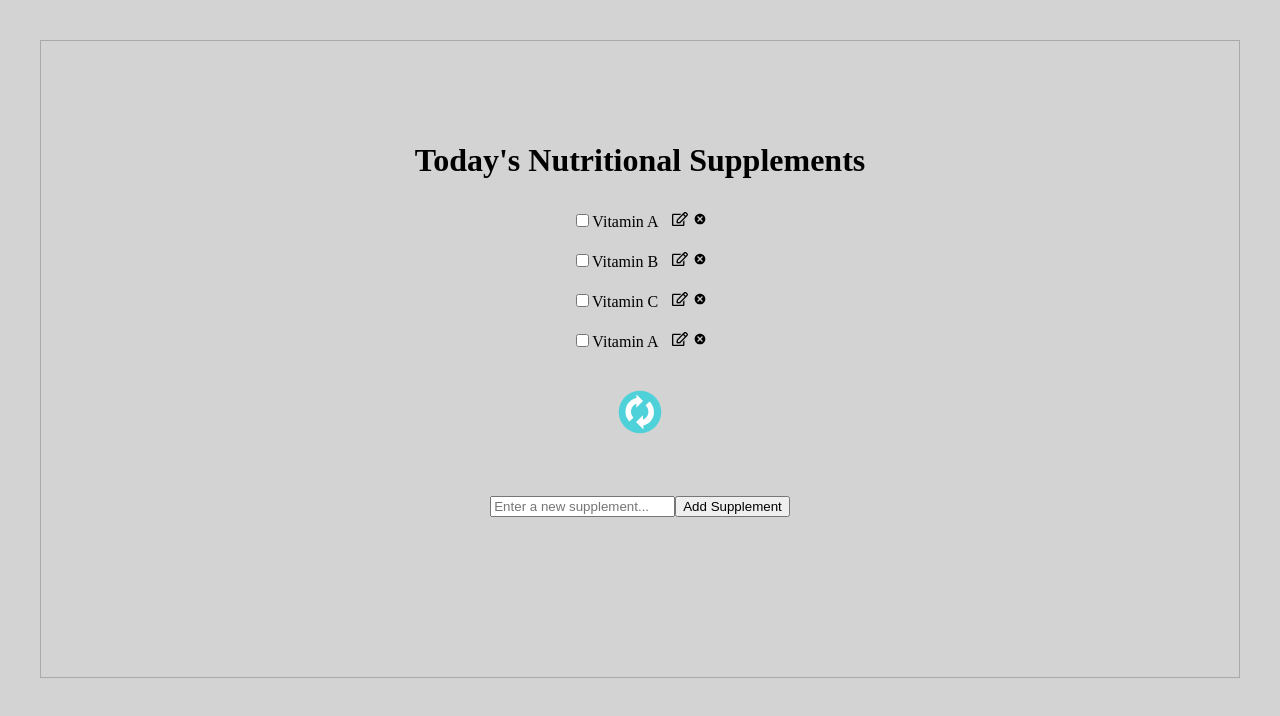
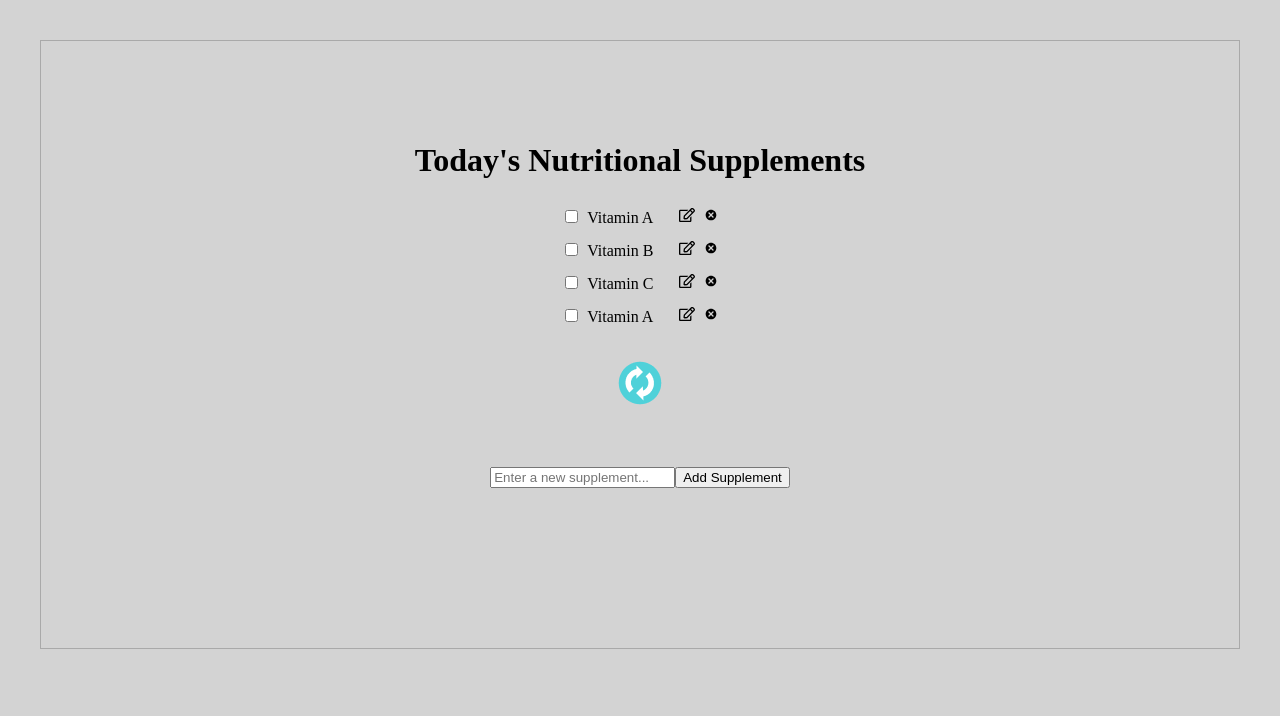
Before and after one commit to nimroddanielmaayan/wellender, a React (Vite) app: page / in a window 1280 px wide. Shown: the top 716 px of the page. Built offline with nearby package versions, Linux system fonts and the light colour scheme.

Commit message:
commit daily progress

```diff
--- a/src/App.jsx
+++ b/src/App.jsx
@@ -1,70 +1,110 @@
-import { useEffect, useState } from 'react';
-import Vitamin from './components/Vitamin';
+import { useState, useEffect, createContext } from 'react';
+import Supp from './components/Supp';
 
-// Main state array - needs to be persisted
+/* Component-wide code */
+
+// Note: It's possible and also recommended to create a seperate file for the app's entire context, instead of doing it in the App.jsx file, like I did here. Also, it's possible to add custom hooks to the context, which is a good idea if you want to keep your code DRY. More info in Jonas's React course
+
+// Create and export a context for all of the app's global data
+export const SuppsContext = createContext();
+
 function App() {
-  const [vitamins, setVitamins] = useState([
-    { id: 1, vitaminName: 'Vitamin A', isChecked: false },
-    { id: 2, vitaminName: 'Vitamin B', isChecked: false },
-    { id: 3, vitaminName: 'Vitamin C', isChecked: false },
-    { id: 4, vitaminName: 'Vitamin A', isChecked: false },
+  // Main state data array (needs to be persisted)
+  const [supps, setSupps] = useState([
+    { id: 1, suppName: 'Vitamin A', isChecked: false, isEditing: false },
+    { id: 2, suppName: 'Vitamin B', isChecked: false, isEditing: false },
+    { id: 3, suppName: 'Vitamin C', isChecked: false, isEditing: false },
+    { id: 4, suppName: 'Vitamin A', isChecked: false, isEditing: false },
   ]);
 
-  // This also needs to be persisted
-  let nextVitaminId = 5;
-
-  // Run on page load
+  // Run this when App loads
   useEffect(() => {}, []);
 
-  const handleVitaminChange = (id) => {
-    setVitamins((prevVitamins) =>
-      prevVitamins.map((vitamin) =>
-        vitamin.id === id
-          ? { ...vitamin, isChecked: !vitamin.isChecked }
-          : vitamin
+  /* Supplement checkboxes + edit\delete functions */
+
+  // Handle checkbox change
+  const handleSuppChange = (id) => {
+    setSupps((prevSupps) =>
+      prevSupps.map((supp) =>
+        supp.id === id ? { ...supp, isChecked: !supp.isChecked } : supp
       )
     );
   };
 
+  // Handle supplement edit
+
+  // Stage 1: Toggle edit mode
+  const handleSuppEdit = (id) => {
+    setSupps((prevSupps) =>
+      prevSupps.map((supp) =>
+        supp.id === id ? { ...supp, isEditing: !supp.isEditing } : supp
+      )
+    );
+  };
+
+  // Stage 2: Update the supplement
+  // (complete this later, call the function handleSuppUpdate)
+
+  // Handle supplement delete
+  const handleSuppDelete = (id) => {
+    setSupps((prevSupps) => prevSupps.filter((supp) => supp.id !== id));
+  };
+
+  /* Clear supplements button */
+
+  // Clear all the supplements
+  function uncheckAllSupps() {
+    setSupps((prevSupps) => {
+      return prevSupps.map((supp) => ({ ...supp, isChecked: false }));
+    });
+  }
+
+  /* New Supplement form */
+
+  // New supplement form - state
   const [inputValue, setInputValue] = useState('');
 
-  const handleSubmit = (event) => {
-    event.preventDefault();
-    console.log(`You entered: "${inputValue}"`);
-    setInputValue('');
-  };
-
+  // Handle new supplement form input
   const handleChange = (event) => {
     setInputValue(event.target.value);
   };
 
-  // Clear all of the vitamins
-  function uncheckAllVitamins() {
-    setVitamins((prevVitamins) => {
-      return prevVitamins.map((vitamin) => ({ ...vitamin, isChecked: false }));
-    });
-  }
+  // Next supplement's ID (also needs to be persisted)
+  const [nextSuppId, setNextSuppId] = useState(5);
+
+  // Handle new supplement form submission
+  const handleSubmit = (event) => {
+    event.preventDefault();
+    if (inputValue !== '') {
+      setSupps((prevSupps) => [
+        ...prevSupps,
+        { id: nextSuppId, suppName: inputValue, isChecked: false },
+      ]);
+      setNextSuppId((prevNextSuppId) => prevNextSuppId + 1);
+      setInputValue('');
+    }
+  };
 
   return (
-    <>
+    <SuppsContext.Provider
+      value={{
+        handleSuppChange,
+        handleSuppDelete,
+        handleSuppEdit,
+      }}
+    >
       <div className='maindiv'>
-        <div className='vitamins'>
+        <div className='supps'>
           <h1>Today's Nutritional Supplements</h1>
           <div>
-            {vitamins.map((vitamin) => (
-              <Vitamin
-                key={vitamin.id}
-                id={vitamin.id}
-                vitaminName={vitamin.vitaminName}
-                isChecked={vitamin.isChecked}
-                onChange={handleVitaminChange}
-              />
+            {supps.map((supp) => (
+              <Supp supp={supp} key={supp.id} />
             ))}
           </div>
-          <button className='refresh' onClick={() => uncheckAllVitamins()}>
+          <button className='refresh' onClick={() => uncheckAllSupps()}>
             <img src='refresh.png' alt='refresh' />
           </button>
-          <form className='newVitaminForm' onSubmit={handleSubmit}>
+          <form className='newSuppForm' onSubmit={handleSubmit}>
             <input
               type='text'
               value={inputValue}
@@ -75,7 +115,7 @@ function App() {
           </form>
         </div>
       </div>
-    </>
+    </SuppsContext.Provider>
   );
 }
 
--- /dev/null
+++ b/src/components/Supp.jsx
@@ -0,0 +1,34 @@
+import { useState, useContext } from 'react';
+import { SuppsContext } from '../App';
+import SuppEditForm from './SuppEditForm';
+import { FaRegEdit } from 'react-icons/fa';
+import { TiDelete } from 'react-icons/ti';
+
+function Supp({ supp }) {
+  // Consuming the SuppsContext data
+  const { handleSuppChange, handleSuppDelete, handleSuppEdit } =
+    useContext(SuppsContext);
+
+  return (
+    <div key={supp.id} className='supp'>
+      <input
+        style={{ marginRight: '0.7vw', cursor: 'pointer' }}
+        type='checkbox'
+        checked={supp.isChecked}
+        onChange={() => handleSuppChange(supp.id)}
+      />
+      {supp.suppName}
+      <FaRegEdit
+        onClick={() => handleSuppEdit(supp.id)}
+        style={{ marginLeft: '2vw', cursor: 'pointer' }}
+      />
+      <TiDelete
+        onClick={() => handleSuppDelete(supp.id)}
+        style={{ marginLeft: '0.6vw', cursor: 'pointer' }}
+      />
+      {supp.isEditing && <SuppEditForm supp={supp} />}
+    </div>
+  );
+}
+
+export default Supp;
--- a/src/components/SuppEditForm.jsx
+++ b/src/components/SuppEditForm.jsx
@@ -0,0 +1,15 @@
+import { useContext } from 'react';
+import { SuppsContext } from '../App';
+
+function SuppEditForm(supp) {
+  const {} = useContext(SuppsContext);
+
+  return (
+    <form style={{ marginTop: '1.5vw' }}>
+      <input type='text' placeholder='Edit supplement...' />
+      <button type='submit'>Update</button>
+      <button type='submit'>Cancel</button>
+    </form>
+  );
+}
+export default SuppEditForm;
--- a/src/components/Vitamin.jsx
+++ /dev/null
@@ -1,18 +0,0 @@
-import { useState } from 'react';
-import { FaRegEdit } from 'react-icons/fa';
-import { TiDelete } from 'react-icons/ti';
-
-function Vitamin({ id, vitaminName, isChecked, onChange }) {
-  return (
-    <label>
-      <input
-        type='checkbox'
-        checked={isChecked}
-        onChange={() => onChange(id)}
-      />
-      {vitaminName} <FaRegEdit style={{ paddingLeft: '10px' }} /> <TiDelete />
-    </label>
-  );
-}
-
-export default Vitamin;
--- a/src/index.css
+++ b/src/index.css
@@ -18,7 +18,12 @@ label {
   border: 1px solid darkgray;
 }
 
-.vitamins {
+.supp {
+  padding-top: 0.8vh;
+  padding-bottom: 0.8vh;
+}
+
+.supps {
   padding-top: 10vh;
   padding-bottom: 20vh;
 }
@@ -32,9 +37,10 @@ label {
 
 .refresh:hover {
   transform: scale(1.1);
+  cursor: pointer;
 }
 
-.newVitaminForm {
+.newSuppForm {
   padding-top: 50px;
   display: block;
 }
```
